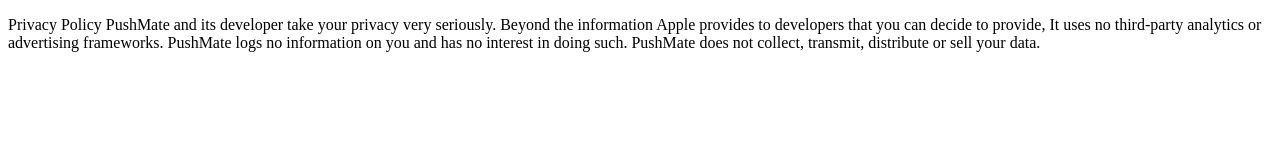
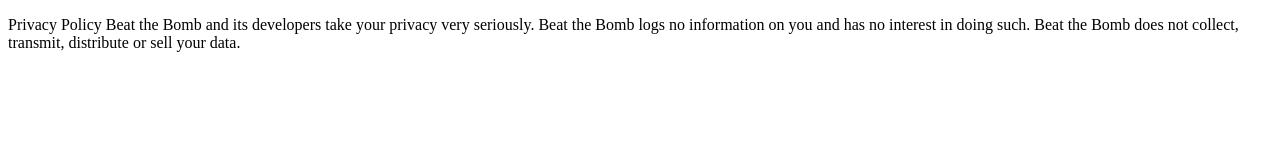
Before and after one commit to Jaiden1401/Jaiden1401.github.io, a plain HTML site: page index.html in a window 1280 px wide. Drawn offline with Linux system fonts and the light colour scheme.

Commit message:
Update index.html

```diff
--- a/index.html
+++ b/index.html
@@ -10,8 +10,8 @@
 </head>
   <body>
     <p>Privacy Policy
-      PushMate and its developer take your privacy very seriously. Beyond the information Apple provides to developers that you can decide to provide, It uses no third-party analytics or advertising frameworks. PushMate logs no information on you and has no interest in doing such.
+      Beat the Bomb and its developers take your privacy very seriously. Beat the Bomb logs no information on you and has no interest in doing such.
 
-      PushMate does not collect, transmit, distribute or sell your data.</p>
+      Beat the Bomb does not collect, transmit, distribute or sell your data.</p>
 
 </body></html>
```
